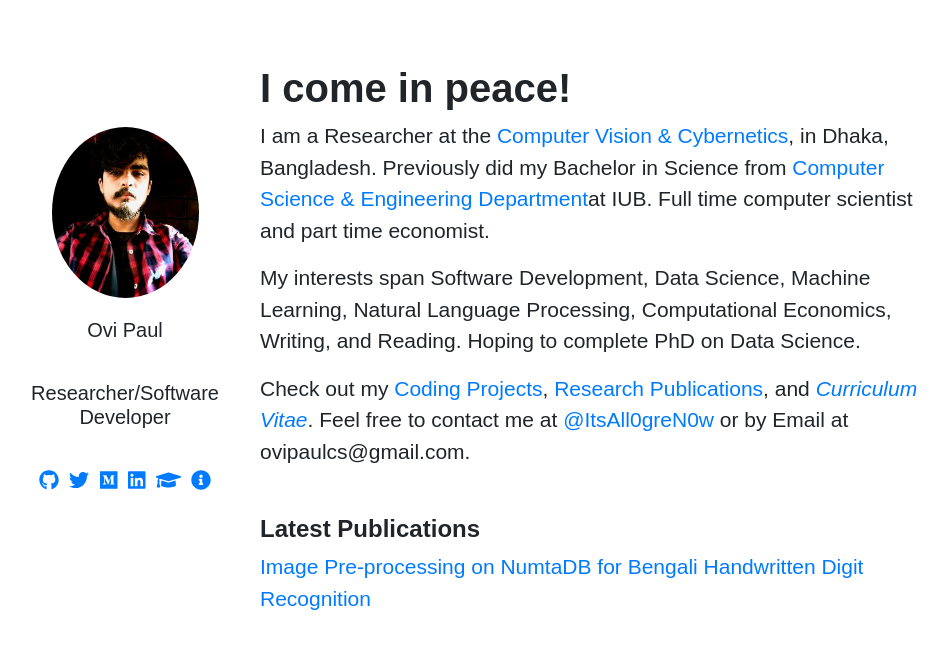
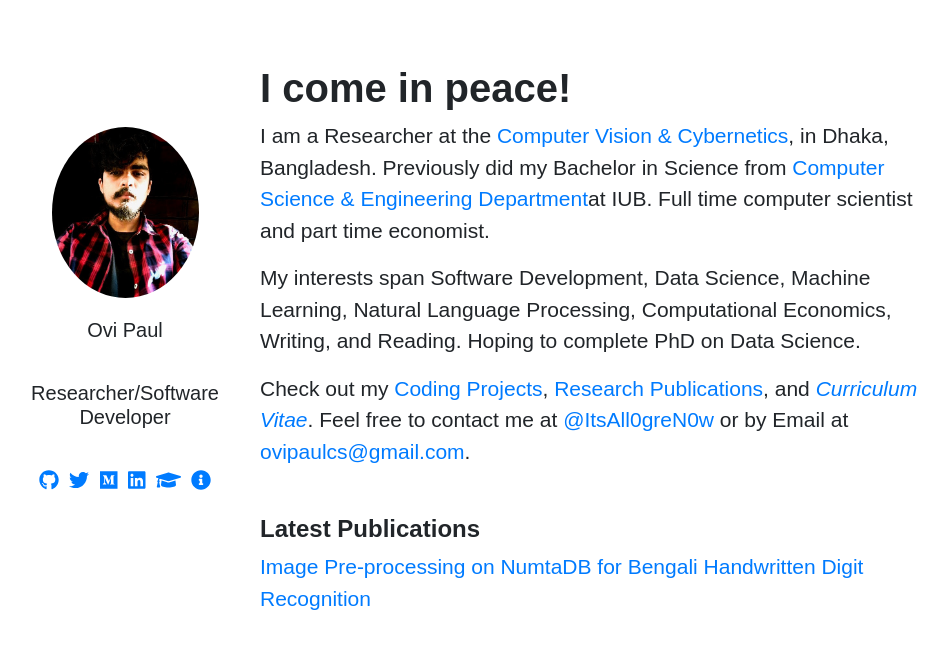
Before and after one commit to ovipaul/ovipaul.github.io, a Jekyll site: the page built from index.html, in a window 1280 px wide. Shown: the top 649 px of the page, without its empty margins (155-1103 px from the left). Built offline with Jekyll 4.4.1, drawn with Linux system fonts in a browser that asks for light colours; nearby versions of some CDN libraries; some of the changed lines change nothing that is shown.

Commit message:
2nd change v6

```diff
--- a/index.html
+++ b/index.html
@@ -30,7 +30,7 @@ layout: layout
        <a href="https://scholar.google.co.uk/citations?user=W6Tee4QAAAAJ&hl"> Research Publications</a>,
         and <em><a href="{{ site.baseurl }}static/resume.pdf">Curriculum Vitae</a></em>.
         Feel free to contact me at <a href="https://twitter.com/ItsAll0greN0w">@ItsAll0greN0w</a>
-        or by Email at <a href="ovipaulcs@gmail.com"></a>ovipaulcs@gmail.com</a>.</p>
+        or by Email at <a href="ovipaulcs@gmail.com">ovipaulcs@gmail.com</a>.</p>
       </br>
 
       <h4><strong>Latest Publications</strong></h4>
```
